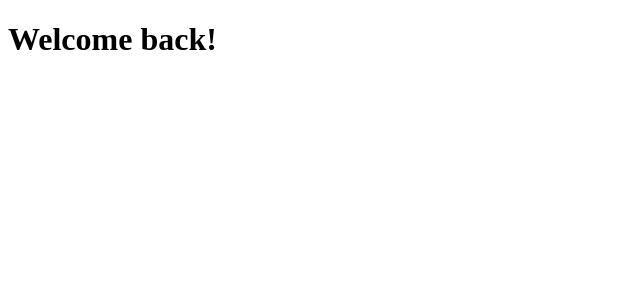
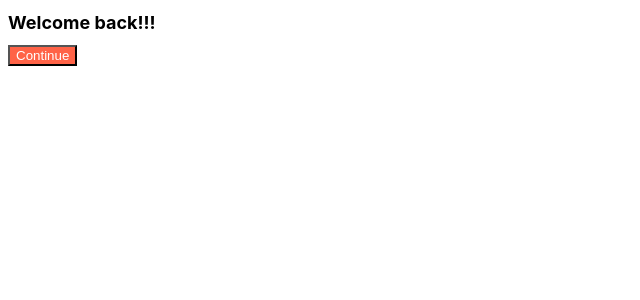
Before and after one commit to rocher71/react-rate-movies, a React (Create React App) app: page / in a window 1280 px wide. Shown: the top 300 px of the page, without its empty margins (0-640 px from the left). Built offline with nearby package versions, Linux system fonts and the light colour scheme.

Commit message:
#5.1 Create React App - Tour of CRA

```diff
--- a/package.json
+++ b/package.json
@@ -6,6 +6,7 @@
     "@testing-library/jest-dom": "^5.16.3",
     "@testing-library/react": "^12.1.4",
     "@testing-library/user-event": "^13.5.0",
+    "prop-types": "^15.8.1",
     "react": "^18.0.0",
     "react-dom": "^18.0.0",
     "react-scripts": "5.0.0",
--- a/src/App.js
+++ b/src/App.js
@@ -1,7 +1,11 @@
+import Button from "./Button";
+import styles from "./App.module.css";
+
 function App() {
   return (
     <div>
-      <h1>Welcome back!</h1>
+      <h1 className={styles.title}>Welcome back!!!</h1>
+      <Button text={"Continue"} />
     </div>
   );
 }
--- /dev/null
+++ b/src/App.module.css
@@ -0,0 +1,5 @@
+.title {
+  font-family: -apple-system, BlinkMacSystemFont, "Segoe UI", Roboto, Oxygen,
+    Ubuntu, Cantarell, "Open Sans", "Helvetica Neue", sans-serif;
+  font-size: 18px;
+}
--- /dev/null
+++ b/src/Button.js
@@ -0,0 +1,12 @@
+import PropTypes from "prop-types";
+import styles from "./Button.module.css";
+
+function Button({ text }) {
+  return <button className={styles.btn}>{text}</button>;
+}
+
+Button.propTypes = {
+  text: PropTypes.string.isRequired,
+};
+
+export default Button;
--- /dev/null
+++ b/src/Button.module.css
@@ -0,0 +1,4 @@
+.btn {
+  background-color: tomato;
+  color: white;
+}
```
Also changed, not shown: 1 other file (tests, documents, lock files or other folders).
